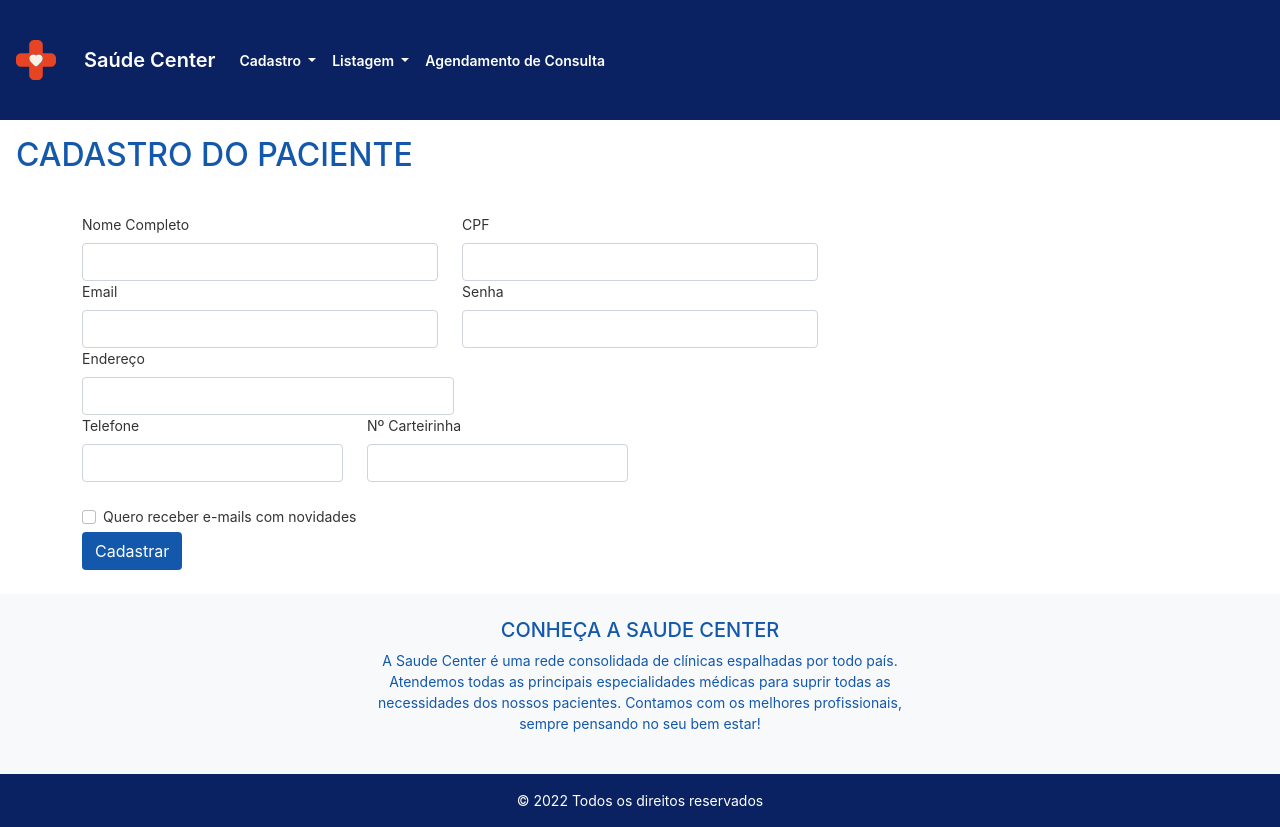
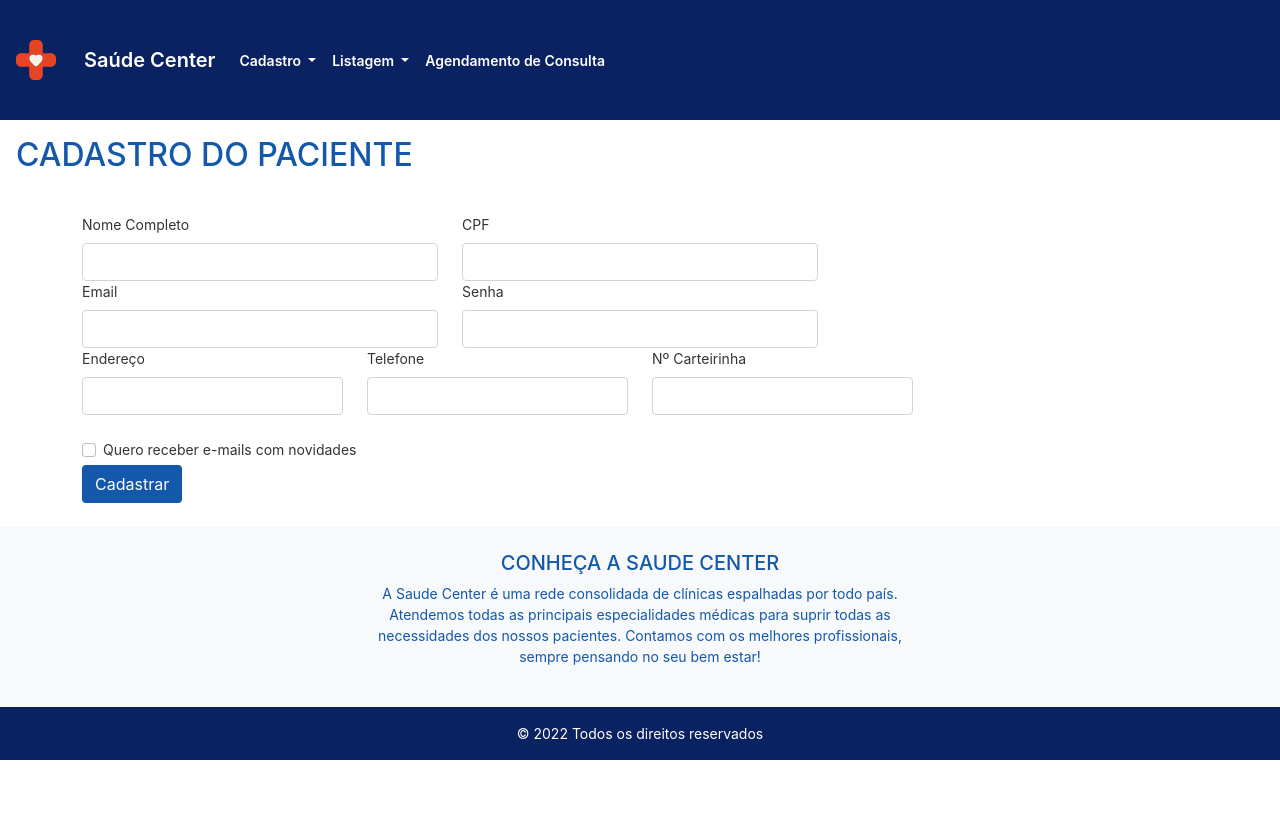
Before and after one commit to alexia-raphaela/saudeCenter, an Angular app in the folder front-end/: page /cadastro in a window 1280 px wide. After the commit the page ends 800 px from the top, so only its background shows below. Built offline with nearby package versions, Linux system fonts and the light colour scheme.

Commit message:
feat: alterada tela de cadastro

```diff
--- a/front-end/src/app/cadastro-paciente/cadastro.component.html
+++ b/front-end/src/app/cadastro-paciente/cadastro.component.html
@@ -24,13 +24,12 @@
     </div>
   </div>
 
-    <div class="col-md-4">
-      <label for="inputAddress" class="form-label">Endereço</label>
-      <input type="text" class="form-control" id="inputAddress"  [(ngModel)]="beneficiario.endereco" name="inputAddress">
-    </div>
+    <div class="row">
+      <div class="col-md-3">
+        <label for="inputAddress" class="form-label">Endereço</label>
+        <input type="text" class="form-control" id="inputAddress"  [(ngModel)]="beneficiario.endereco" name="inputAddress">
+      </div>
 
-
-  <div class="row">
     <div class="col-md-3">
       <label for="inputPhone" class="form-label">Telefone</label>
       <input type="text" class="form-control" id="inputPhone"  [(ngModel)]="beneficiario.telefone" name="inputPhone">
```
